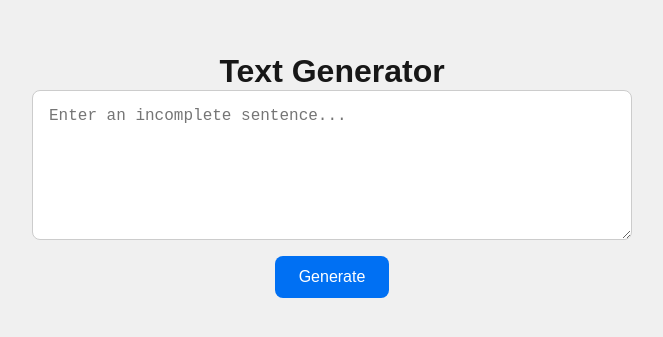
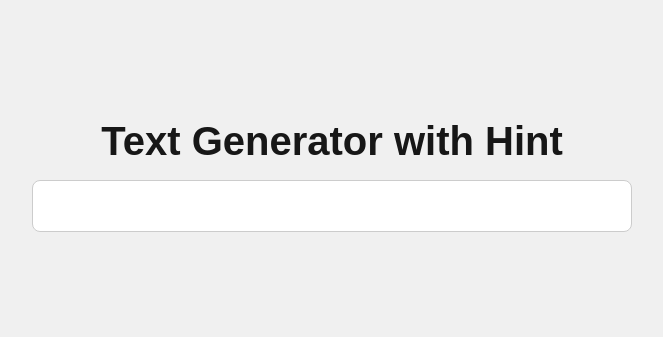
Before and after one commit to MurakawaTakuya/sentence-prediction, a Next.js app in the folder text-completion-app/: page / in a window 1280 px wide. Shown: the part 225-562 px from the top of the page, without its empty margins (308-971 px from the left). Built offline with nearby package versions, Linux system fonts and the light colour scheme.

Commit message:
change generating trigger to every type

```diff
--- a/text-completion-app/src/app/api/generateText/route.ts
+++ b/text-completion-app/src/app/api/generateText/route.ts
@@ -2,6 +2,7 @@
 import { NextRequest, NextResponse } from 'next/server';
 import { OpenAI } from 'openai';
 
+// 環境変数の存在確認
 if (!process.env.OPENAI_API_KEY) {
   console.error('Error: OPENAI_API_KEY is missing');
   throw new Error('OPENAI_API_KEY is not set in environment variables');
--- a/text-completion-app/src/app/page.tsx
+++ b/text-completion-app/src/app/page.tsx
@@ -1,18 +1,19 @@
 // File: app/page.tsx
 'use client';
 
-import { useState } from 'react';
+import { useState, useEffect, SetStateAction } from 'react';
 import styles from './styles/Home.module.scss';
 
 export default function Home() {
   const [inputText, setInputText] = useState('');
-  const [generatedText, setGeneratedText] = useState('');
-  const [loading, setLoading] = useState(false);
+  const [generatedHint, setGeneratedHint] = useState('');
 
-  const handleGenerateText = async () => {
-    if (!inputText) return;
-    setLoading(true);
-
+  useEffect(() => {
+    const fetchHint = async () => {
+      if (inputText.trim() === '') {
+        setGeneratedHint('');
+        return;
+      }
       try {
         const response = await fetch('/api/generateText', {
           method: 'POST',
@@ -21,34 +22,50 @@ export default function Home() {
           },
           body: JSON.stringify({ prompt: inputText }),
         });
+        const data = await response.json();
+        if (data.text) {
+          const hint = data.text.replace(inputText, '').trim();
 
-      const data = await response.json();
-      console.log(data);
-      if (data.text) {
-        setGeneratedText(data.text);
+          console.log('Generated hint:', hint);
+
+          setGeneratedHint(hint);
         } else {
-        setGeneratedText('Error: No text generated');
+          setGeneratedHint('');
         }
-    } catch {
-      setGeneratedText('Error: Failed to fetch generated text');
-    } finally {
-      setLoading(false);
+      } catch (error) {
+        console.error('Error fetching hint:', error);
+        setGeneratedHint('');
       }
+    };
+
+    const delayDebounceFn = setTimeout(() => {
+      fetchHint();
+    }, 300); // Trigger hint generation 300ms after input changes
+
+    return () => clearTimeout(delayDebounceFn);
+  }, [inputText]);
+
+  const handleInputChange = (e: { target: { value: SetStateAction<string>; }; }) => {
+    setInputText(e.target.value);
+    setGeneratedHint('');
   };
 
   return (
     <div className={styles.container}>
-      <h1>Text Generator</h1>
+      <h1>Text Generator with Hint</h1>
+      <div className={styles.inputContainer}>
+        <div className={styles.textWrapper}>
+          <span className={styles.textInput}>{inputText}</span>
+          <span className={styles.generatedText}>&nbsp;{generatedHint}</span>
           <textarea
-        className={styles.textInput}
+            className={styles.hiddenTextArea}
             value={inputText}
-        onChange={(e) => setInputText(e.target.value)}
+            onChange={handleInputChange}
             placeholder="Enter an incomplete sentence..."
+            aria-label="Input text"
           />
-      <button className={styles.generateButton} onClick={handleGenerateText} disabled={loading}>
-        {loading ? 'Generating...' : 'Generate'}
-      </button>
-      {generatedText && <p className={styles.generatedText}>{generatedText}</p>}
+        </div>
+      </div>
     </div>
   );
 }
--- a/text-completion-app/src/app/styles/Home.module.scss
+++ b/text-completion-app/src/app/styles/Home.module.scss
@@ -9,39 +9,50 @@
   background-color: #f0f0f0;
 }
 
-.textInput {
+.container h1 {
+  font-size: 2.5rem;
+  margin-bottom: 1rem;
+}
+
+.inputContainer {
+  position: relative;
   width: 100%;
   max-width: 600px;
-  height: 150px;
-  margin-bottom: 1rem;
+}
+
+.textWrapper {
+  position: relative;
+  display: flex;
+  align-items: center;
+  width: 100%;
   padding: 1rem;
-  font-size: 1rem;
   border: 1px solid #ccc;
   border-radius: 8px;
+  font-size: 1rem;
+  background-color: white;
 }
 
-.generateButton {
-  padding: 0.75rem 1.5rem;
-  font-size: 1rem;
-  color: #fff;
-  background-color: #0070f3;
-  border: none;
-  border-radius: 8px;
-  cursor: pointer;
-  transition: background-color 0.2s;
-}
-
-.generateButton:disabled {
-  background-color: #999;
-  cursor: not-allowed;
-}
-
-.generateButton:hover:not(:disabled) {
-  background-color: #005bb5;
+.textInput {
+  color: black;
 }
 
 .generatedText {
-  margin-top: 1.5rem;
-  font-size: 1.25rem;
-  color: #333;
+  color: #888;
 }
+
+.hiddenTextArea {
+  position: absolute;
+  top: 0;
+  left: 0;
+  width: 100%;
+  height: 100%;
+  opacity: 0;
+  resize: none;
+  border: none;
+  background: transparent;
+  caret-color: black;
+}
+
+.hint {
+  display: none;
+}
```
Lines whose indentation alone changed are shown as unchanged.
